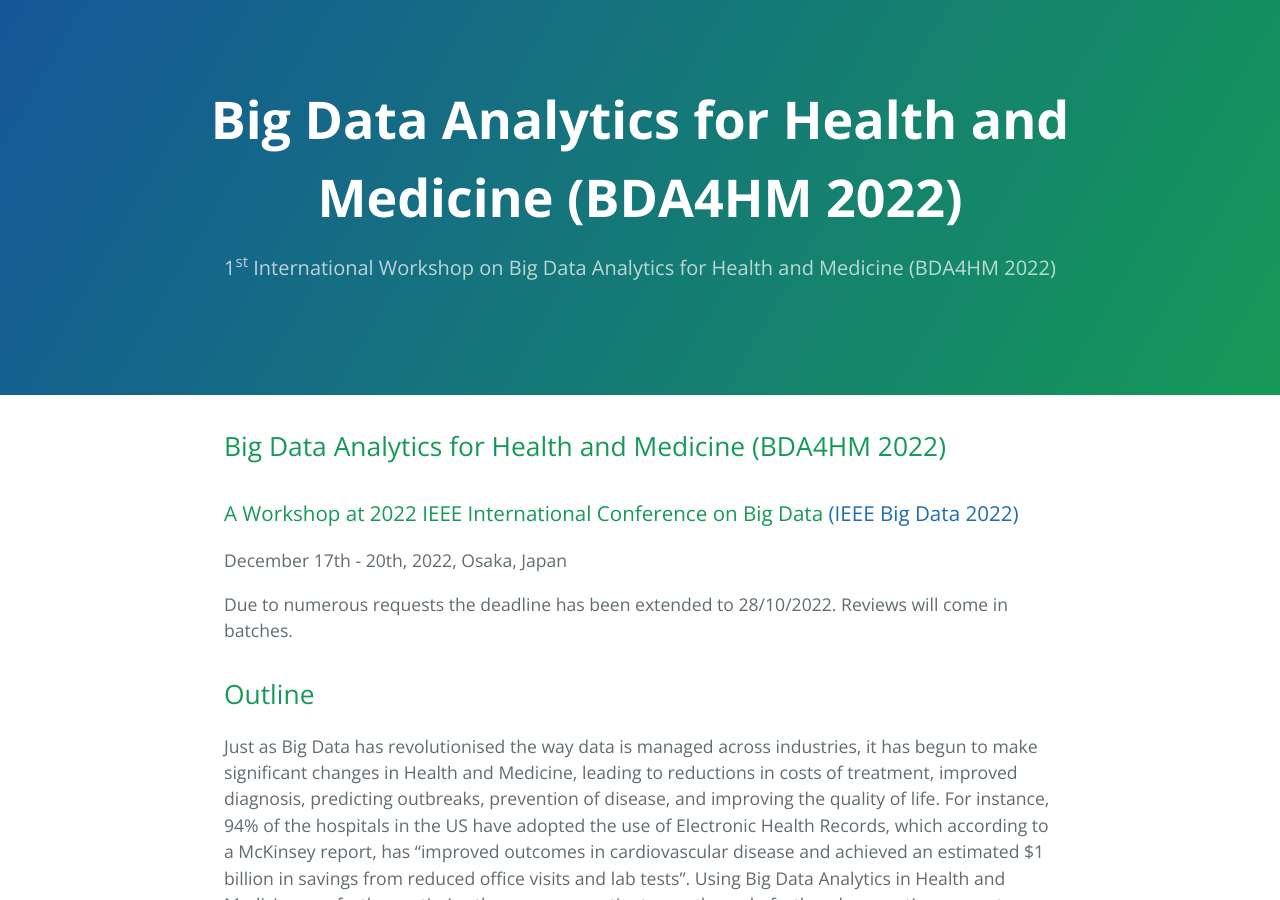
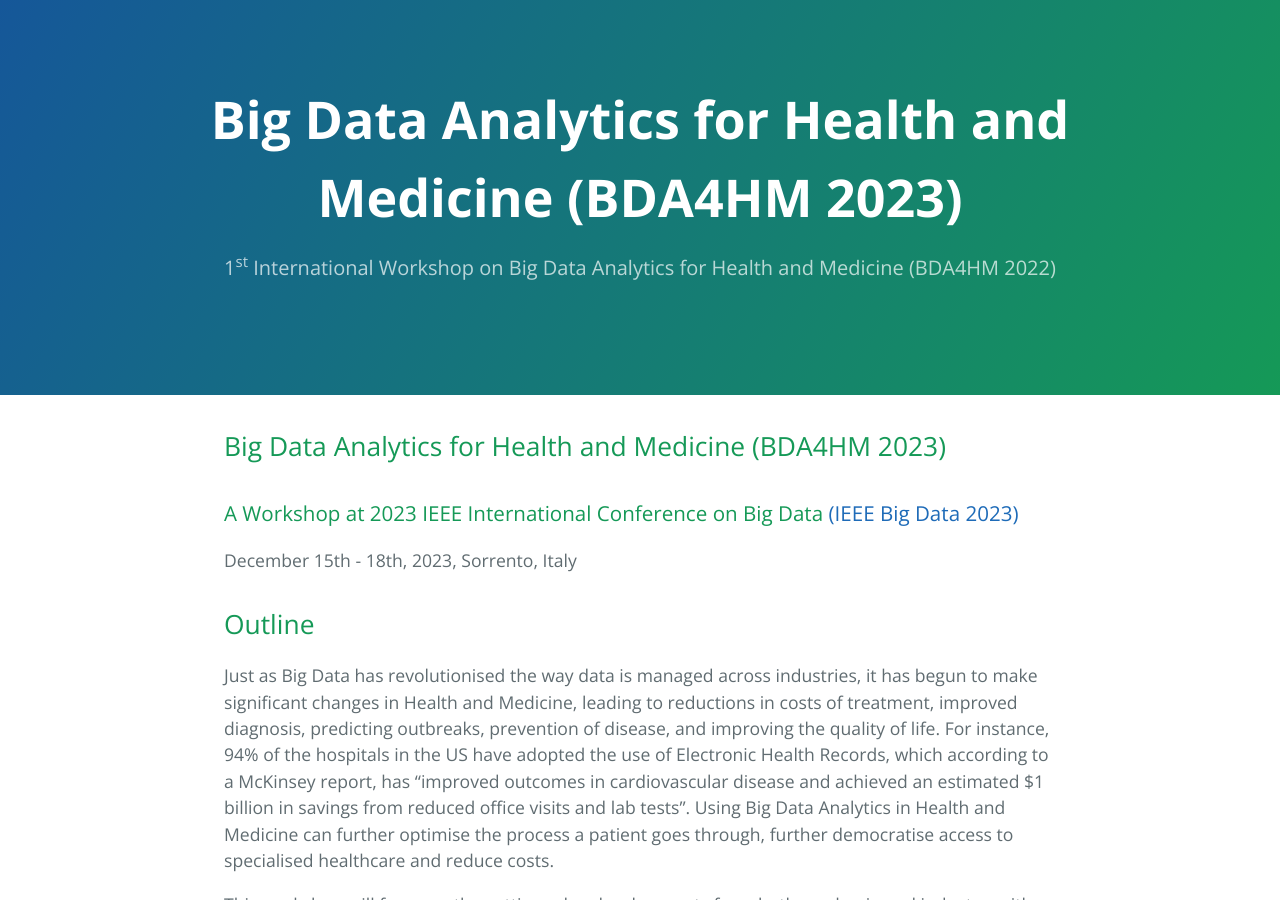
Before and after one commit to bda4hm/bda4hm.github.io, a Jekyll site: the page built from index.md, in a window 1280 px wide and 900 px high. Built offline with Jekyll 4.4.1, drawn with Linux system fonts in a browser that asks for light colours; our own code applies the rules of GitHub Pages for plain Markdown files; some of the changed text lies outside the part shown.

Commit message:
Update index.md

```diff
--- a/index.md
+++ b/index.md
@@ -1,12 +1,10 @@
 ---
 layout: default
 ---
-## Big Data Analytics for Health and Medicine (BDA4HM 2022)
+## Big Data Analytics for Health and Medicine (BDA4HM 2023)
 
-### A Workshop at 2022 IEEE International Conference on Big Data [(IEEE Big Data 2022)](http://bigdataieee.org/BigData2022/)
-December 17th - 20th, 2022, Osaka, Japan
-
-Due to numerous requests the deadline has been extended to 28/10/2022. Reviews will come in batches.
+### A Workshop at 2023 IEEE International Conference on Big Data [(IEEE Big Data 2023)](http://bigdataieee.org/BigData2023/)
+December 15th - 18th, 2023, Sorrento, Italy
 
 ## Outline
 
@@ -74,10 +75,10 @@ Please note that the authors of each submitted paper will be expected to review
 ### Important Dates (All dates now firm)
 
 |-------|-------------------|
-| Oct 28, 2022 | Due date for full workshop papers submission |
-| Nov 4, 2022 |  Notification of paper acceptance to authors |
-| Nov 20,2022 | Camera-ready of accepted papers |
-| Dec 17-20 2022 | Workshop (one day of) |
+| Oct 1, 2023 | Due date for full workshop papers submission |
+| Nov 1, 2023 |  Notification of paper acceptance to authors |
+| Nov 20,2023 | Camera-ready of accepted papers |
+| Dec 15-18 2022 | Workshop (one day of) |
 
 ### Workshop Program Co-Chairs
 
```
Also changed, not shown: other parts of index.md (+3 -0 lines).
